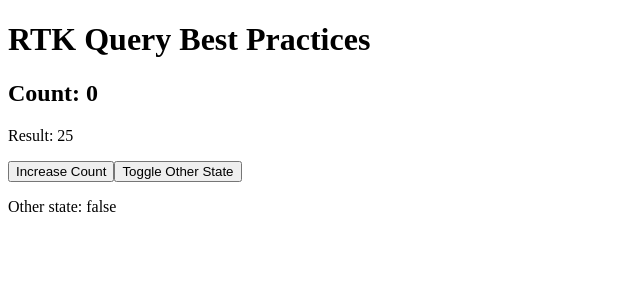
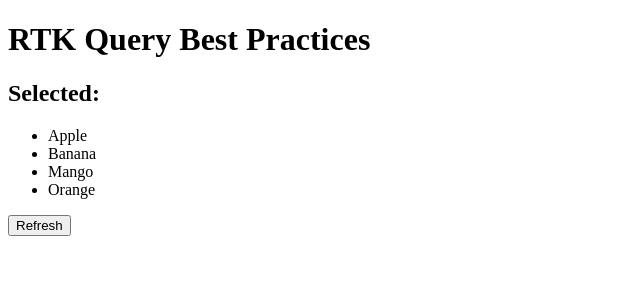
Before and after one commit to Sonu445kum/redux-toolkit-best-practices, a React (Vite) app: page / in a window 1280 px wide. Shown: the top 300 px of the page, without its empty margins (0-640 px from the left). Built offline with nearby package versions, Linux system fonts and the light colour scheme.

Commit message:
Add one More Examples of useCallBack

```diff
--- a/src/App.jsx
+++ b/src/App.jsx
@@ -4,6 +4,7 @@
 import PostsList from "./Normalizations/PostsList"
 import ExpensiveExample from "./Performance-Optimizations/UseCallback/CounterExample"
 import CounterExample from "./Performance-Optimizations/UseCallback/CounterExample"
+import ListExample from "./Performance-Optimizations/UseCallback/ListExamples"
 import ExpensiveCalculation from "./Performance-Optimizations/UseMemo/ExpensiveCalculations"
 import FilteredList from "./Performance-Optimizations/UseMemo/FilteringList"
 import MemoizedObject from "./Performance-Optimizations/UseMemo/MemoizedObject"
@@ -37,7 +38,8 @@
 
       {/* 3 Examples Of useCallBack Hooks */}
       {/* <CounterExample/> */}
-      <ExpensiveExample/>
+      {/* <ExpensiveExample/> */}
+      <ListExample/>
     </>
   )
 }
--- /dev/null
+++ b/src/Performance-Optimizations/UseCallback/ListExamples.jsx
@@ -0,0 +1,51 @@
+import React, { useState, useCallback } from "react";
+
+// 1️ Child component
+// React.memo se wrap kiya hai taaki List sirf re-render ho jab props change ho
+const List = React.memo(({ items, onSelect }) => {
+  console.log("List Rendered!"); // Console me dikhega jab List render hoti hai
+  return (
+    <ul>
+      {items.map((item, i) => (
+        // 2️ onClick event me parent se pass kiya function call ho raha hai
+        <li key={i} onClick={() => onSelect(item)}>
+          {item}
+        </li>
+      ))}
+    </ul>
+  );
+});
+
+const ListExample = () => {
+  // 3️ State variables
+  const [selected, setSelected] = useState(null); // selected fruit
+  const [refresh, setRefresh] = useState(false); // dummy state to test re-render
+
+  // 4️ Static array of items
+  const fruits = ["Apple", "Banana", "Mango", "Orange"];
+
+  // 5️ useCallback hook
+  // handleSelect function ki reference stable rahegi
+  // dependency [] matlab ye function kabhi nahi badlega
+  const handleSelect = useCallback((item) => {
+    setSelected(item); // selected state update karega
+  }, []);
+
+  return (
+    <div>
+      {/* 6️ Display selected item */}
+      <h2>Selected: {selected}</h2>
+
+      {/* 7️ Pass items array and callback function as props */}
+      <List items={fruits} onSelect={handleSelect} />
+      {/* React.memo + useCallback ensures List component unnecessary re-render nahi hota */}
+
+      {/* 8️ Button to toggle dummy state */}
+      <button onClick={() => setRefresh(!refresh)}>Refresh</button>
+      {/* Clicking this will re-render parent, lekin List component re-render nahi hoga
+          kyunki handleSelect ki reference same hai */}
+    </div>
+  );
+};
+
+export default ListExample;
```
